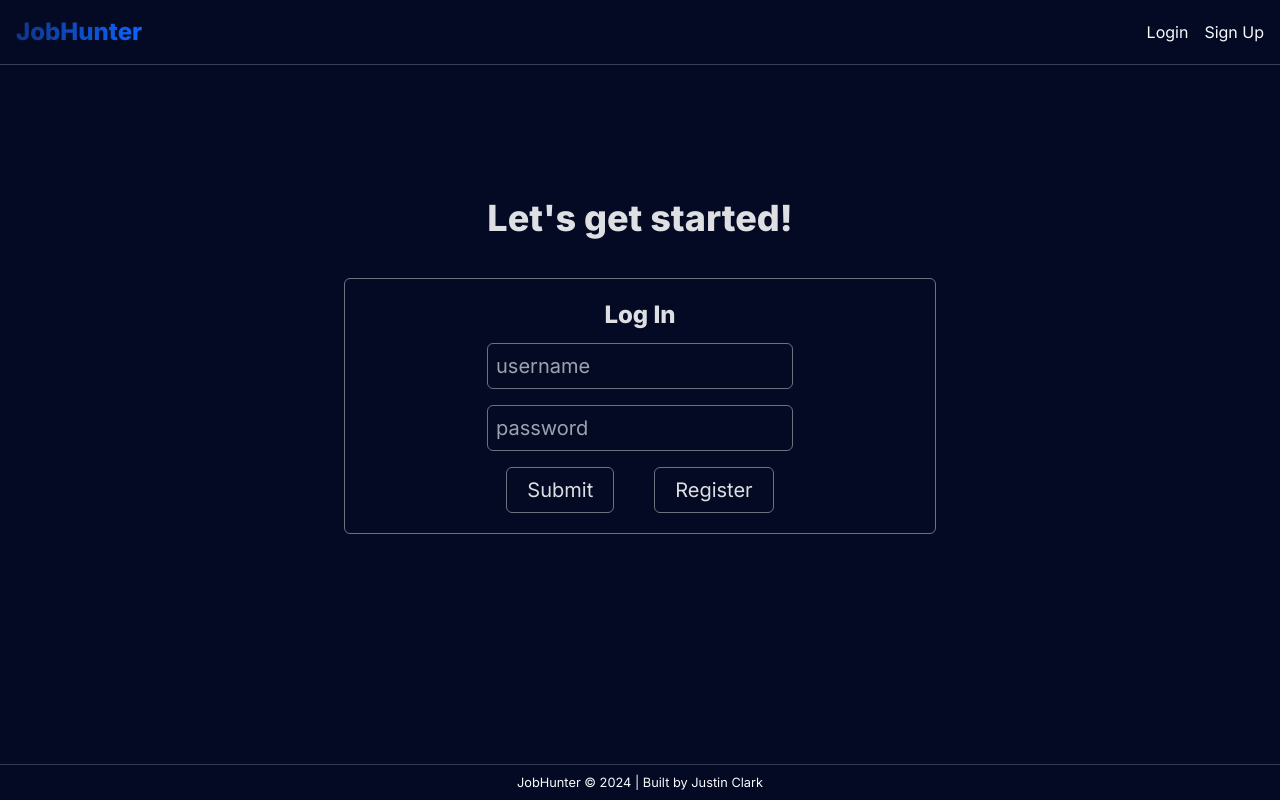
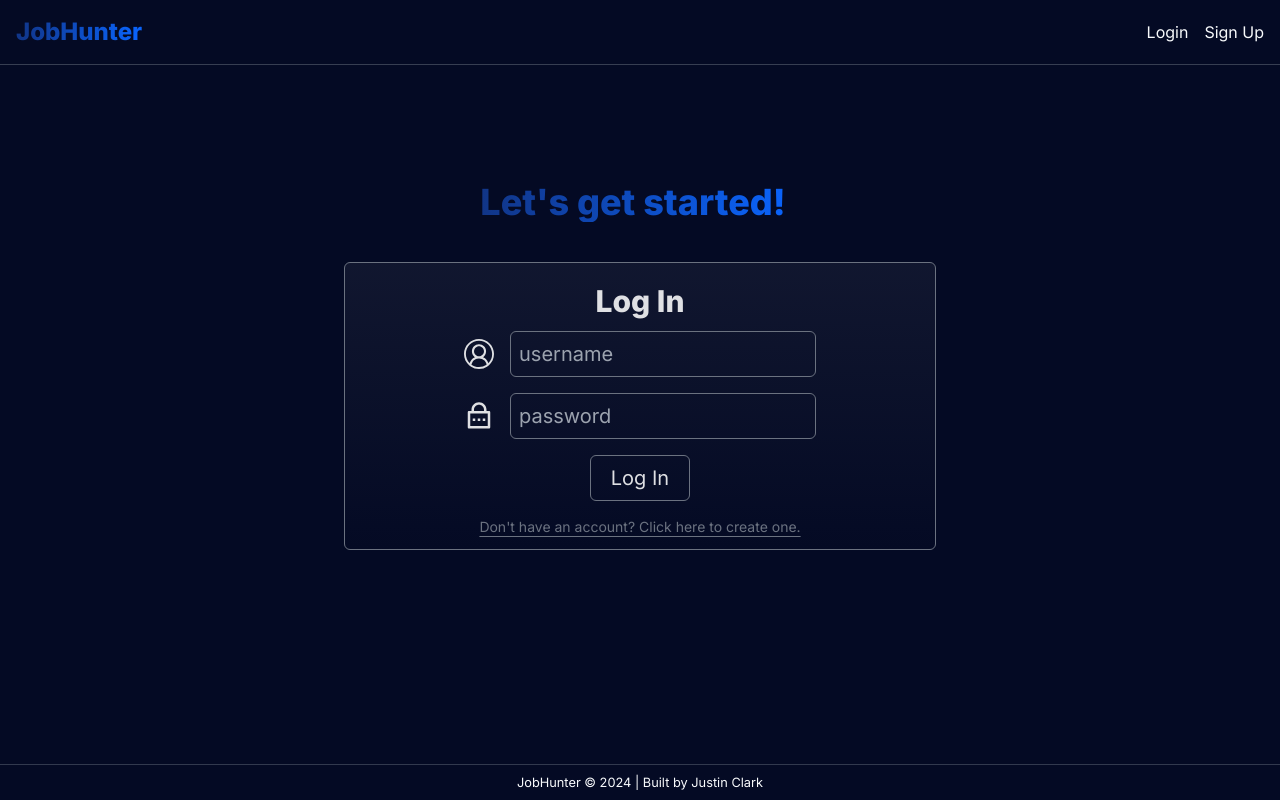
Before and after one commit to jclark1913/jobhunter, a React (Vite) app: page /login in a window 1280 px wide. Built offline with nearby package versions, Linux system fonts and the light colour scheme; no server answers.

Commit message:
Improve loginform styling

```diff
--- a/src/auth/LoginForm.tsx
+++ b/src/auth/LoginForm.tsx
@@ -1,5 +1,8 @@
 import React, { useState } from "react";
 import { useNavigate } from "react-router-dom";
+import { TypeAnimation } from "react-type-animation";
+import { VscAccount } from "react-icons/vsc";
+import { RiLockPasswordLine } from "react-icons/ri";
 
 export interface LoginFormProps {
   login: (username: string, password: string) => void;
@@ -33,10 +36,16 @@ const LoginForm = ({ login }) => {
 
   return (
     <div className="flex flex-col align-middle justify-center items-center text-xl">
-      <h1 className="text-4xl font-extrabold mb-10">Let's get started!</h1>
-      <div className="flex flex-col text-left justify-center align-middle items-center rounded-md border border-normalborder w-1/2 gap-3">
-        <h1 className="text-2xl font-extrabold pt-5">Log In</h1>
+      <TypeAnimation
+        className="text-transparent bg-clip-text bg-gradient-to-r from-gradientstart to-[#0a65ff] text-4xl font-extrabold mb-10"
+        sequence={["Let's get started!", 3000]}
+        cursor={true}
+      />
+      <div className="flex flex-col text-left justify-center align-middle items-center rounded-md border border-normalborder w-1/2 gap-3 bg-gradient-to-b from-white/5 to-[#040a24] shadow-l">
+        <h1 className="text-3xl font-extrabold pt-5">Log In</h1>
         <form className="flex flex-col gap-4" onSubmit={handleSubmit}>
+          <div className="flex flex-row align-middle items-center gap-4">
+            <VscAccount className="text-3xl" />
             <input
               type="text"
               placeholder="username"
@@ -47,6 +56,9 @@ const LoginForm = ({ login }) => {
               onChange={handleChange}
               className="bg-transparent border border-normalborder rounded-md p-2"
             />
+          </div>
+          <div className="flex flex-row align-middle items-center gap-4">
+            <RiLockPasswordLine className="text-3xl" />
             <input
               id="password"
               placeholder="password"
@@ -56,21 +68,23 @@ const LoginForm = ({ login }) => {
               onChange={handleChange}
               className="bg-transparent border border-normalborder rounded-md p-2"
             />
-          <div className="flex justify-center gap-10 pb-5">
+          </div>
+          <div className="flex justify-center gap-10">
             <button
               type="submit"
-              className="border border-normalborder rounded-md px-5 py-2"
+              className="border border-normalborder rounded-md px-5 py-2 bg-inherit hover:bg-gradient-to-r from-gradientstart to-[#0a65ff] hover:text-white"
             >
-              Submit
-            </button>
-            <button
-              type="button"
-              className="border border-normalborder rounded-md px-5 py-2"
-              onClick={() => navigate("/signup")}
-            >
-              Register
+              Log In
             </button>
           </div>
+          <p className="text-sm text-center pb-3">
+            <a
+              className="underline underline-offset-4 text-gray-500 hover:text-white"
+              href="/signup"
+            >
+              Don&apos;t have an account? Click here to create one.
+            </a>
+          </p>
         </form>
       </div>
     </div>
```
Lines whose indentation alone changed are shown as unchanged.
